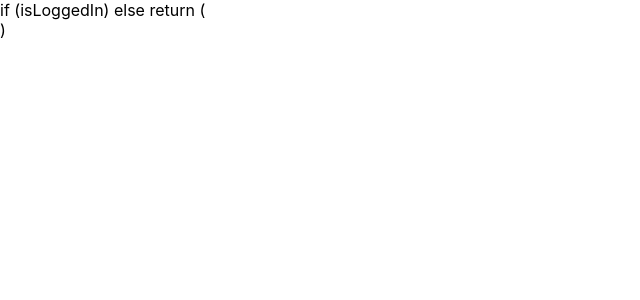
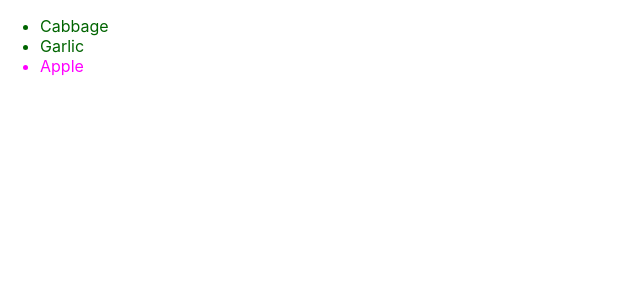
Before and after one commit to Ivorysdead/reactproj, a React (Create React App) app: page / in a window 1280 px wide. Shown: the top 300 px of the page, without its empty margins (0-640 px from the left). Built offline with nearby package versions, Linux system fonts and the light colour scheme.

Commit message:
Rendering lists

```diff
--- a/src/App.tsx
+++ b/src/App.tsx
@@ -3,34 +3,25 @@
 import './App.css';
 
 
-const user = {
-    name: 'Hedy Lamarr',
-    imageUrl: 'https://i.imgur.com/yXOvdOSs.jpg',
-    imageSize: 90,
-};
+const products = [
+    { title: 'Cabbage', isFruit: false, id: 1 },
+    { title: 'Garlic', isFruit: false, id: 2 },
+    { title: 'Apple', isFruit: true, id: 3 },
+];
 
-function AdminPanel() {
-    return null;
-}
+export default function ShoppingList() {
+    const listItems = products.map(product =>
+        <li
+            key={product.id}
+            style={{
+                color: product.isFruit ? 'magenta' : 'darkgreen'
+            }}
+        >
+            {product.title}
+        </li>
+    );
 
-function LoginForm() {
-    return null;
-}
-
-export default function Profile() {
-    let content;
     return (
-        <>
-            if (isLoggedIn) {
-            content = <AdminPanel/>
-        } else {
-            content = <LoginForm/>
-        }
-            return (
-            <div>
-                {content}
-            </div>
-            )
-        </>
+        <ul>{listItems}</ul>
     );
 }
```
